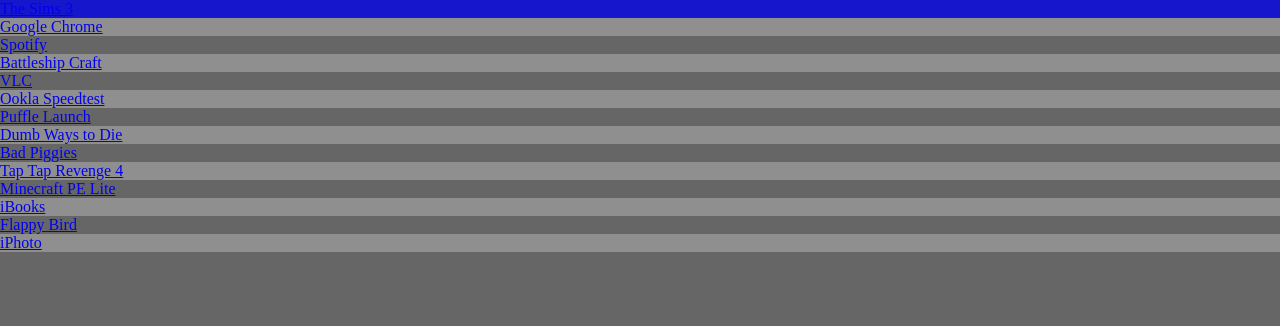
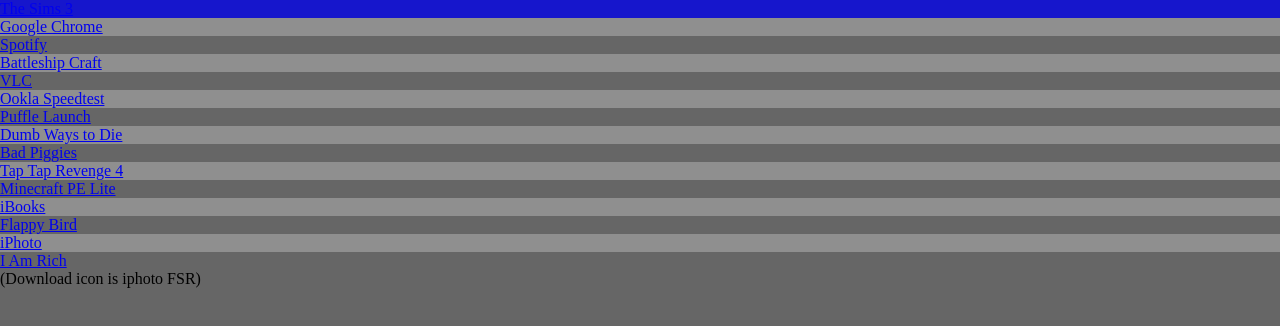
Before and after one commit to Instel12/t-store-2, a plain HTML site: page index.html in a window 1280 px wide. Drawn offline with Linux system fonts and the light colour scheme.

Commit message:
Update index.html

```diff
--- a/index.html
+++ b/index.html
@@ -37,4 +37,5 @@
     <a href="itms-services://?action=download-manifest&amp;url=https://mtmdev.org/ipa-content/ibook313.plist"><div class="btn2">iBooks</div></a>
     <a href="itms-services://?action=download-manifest&amp;url=https://mtmdev.org/ipa-content/Flappy_Bird-v1.2.plist"><div class="btn1">Flappy Bird</div></a>
     <a href="itms-services://?action=download-manifest&amp;url=https://mtmdev.org/ipa-content/iPhoto_v1.1.1_iOS6.plist"><div class="btn2">iPhoto</div></a>
+    <a href="iitms-services://?action=download-manifest&amp;url=https://instel12.github.io/t-store-2/IAR.plist"><div class="btn1">I Am Rich</div></a> (Download icon is iphoto FSR)
 </html>
```
